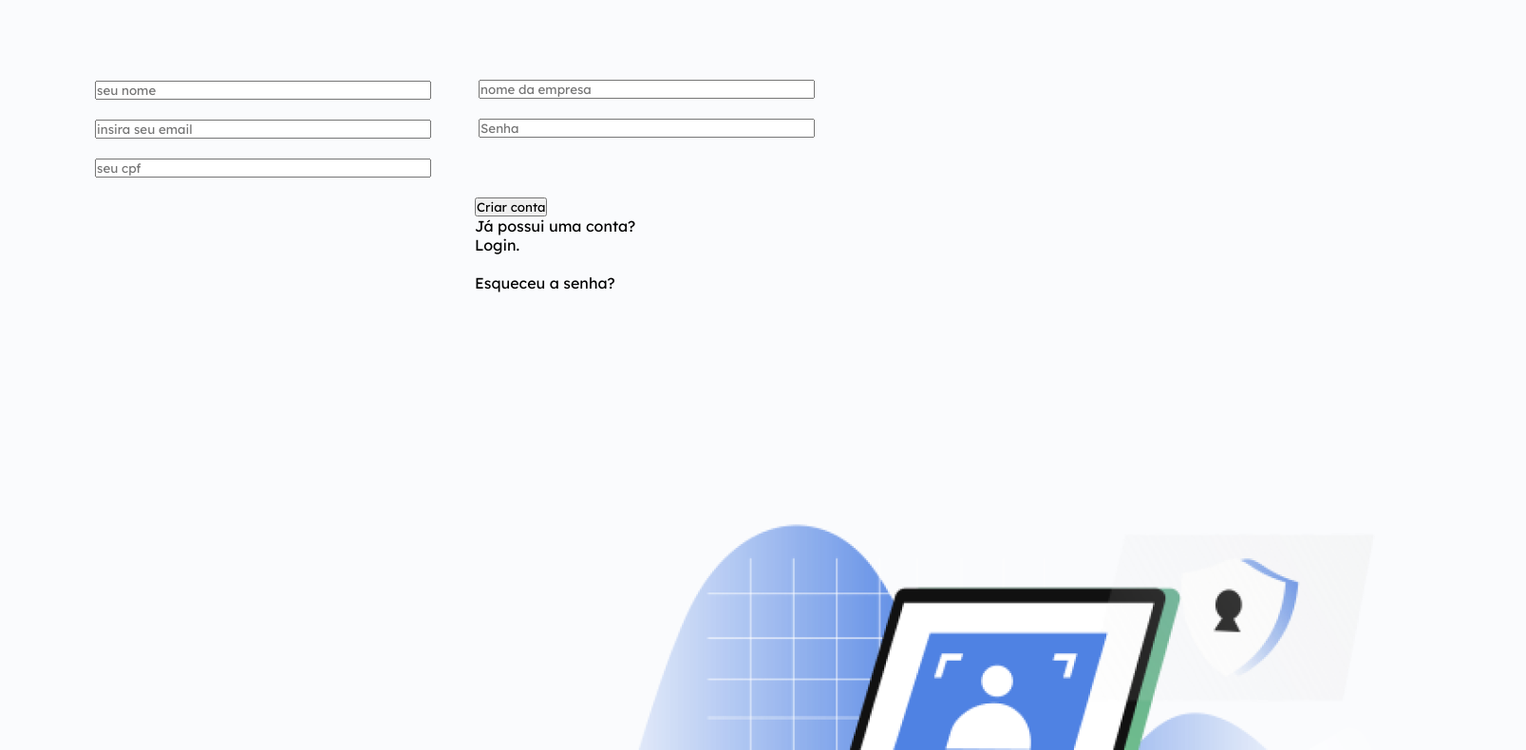
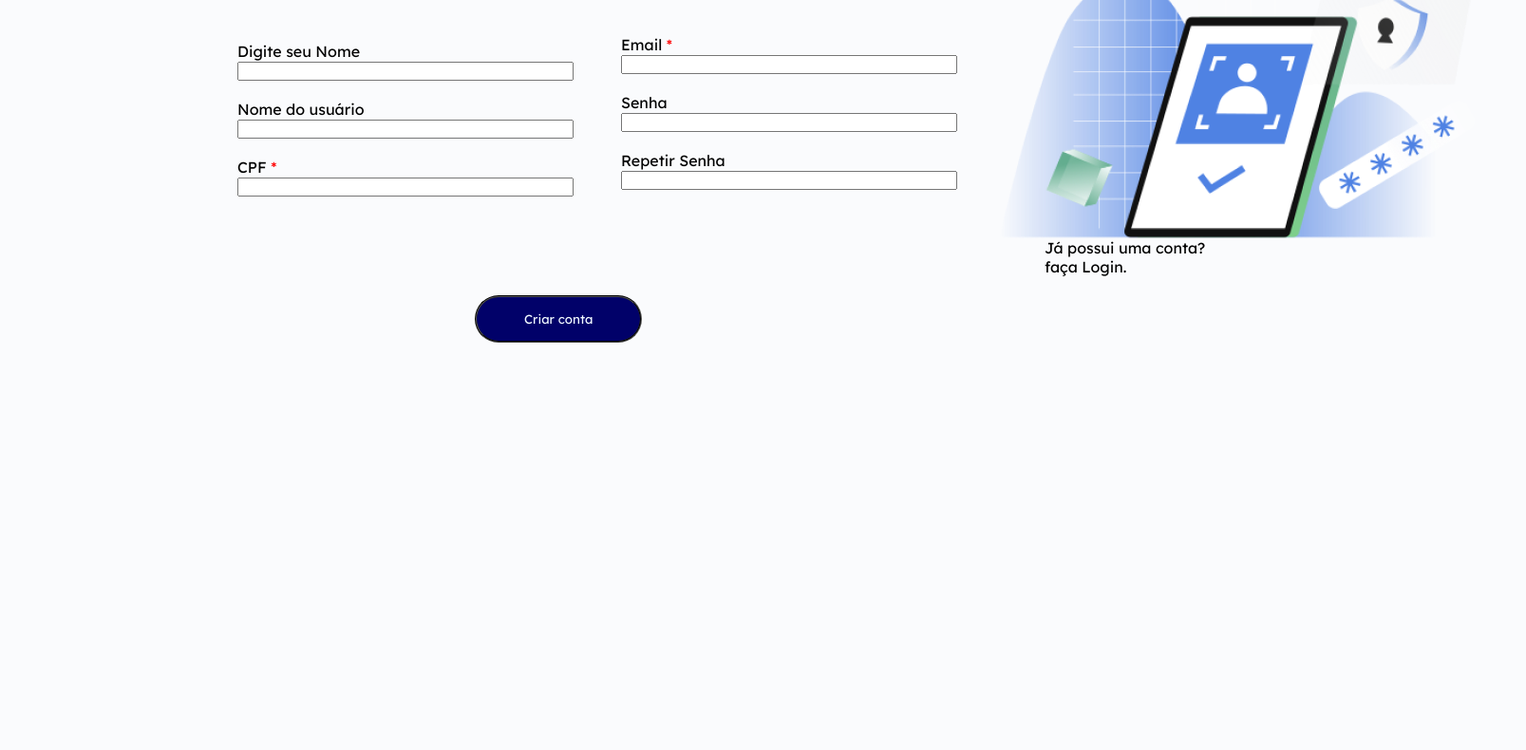
Before and after one commit to thalitabreda/BeCold, a plain HTML site: page siteBecold/cadastro.html in a window 1280 px wide. Shown: the part 292-1082 px from the top of the page at 95% size, 1607 px wide, since content can reach past the window. After the commit the page ends 800 px from the top, so only its background shows below. Drawn offline with Linux system fonts and the light colour scheme; files that its build step writes are made by us from their sources.

Commit message:
att tela de cadastro

```diff
--- a/siteBecold/cadastro.html
+++ b/siteBecold/cadastro.html
@@ -6,8 +6,8 @@
     <meta name="viewport" content="width=device-width, initial-scale=1.0">
     <title>Tela de Cadastro</title>
 
-    <link rel="stylesheet" href="/css/estilo.css">
-        <link rel="stylesheet" href="cadastro.css">
+    <link rel="stylesheet" href="css/cadastro.css">
+        <link rel="stylesheet" href="css/estilo.css">
     <style>
         @import url('https://fonts.googleapis.com/css2?family=Lexend&family=Merriweather:ital,wght@0,900;1,900&display=swap');
       </style>
@@ -31,36 +31,38 @@
 
             </div>
 
-        </div>
+
       </header>
 
     <div >
 
-        <div style="margin-top: 120px; margin-left: 100px;"  >
-        <h1>comece já a monitorar seus servidores, o <br> futuro te aguarda</h1>
+        <div class="titulo" >
+        <h1 >comece já a monitorar seus servidores. <br>
+             o  futuro te aguarda!!</h1>
     </div>
 
-    <div style="align-items: center;
-    display: flex;
-    display: inline-flex;">
+    <div class="conteiner" >
 
 
 
-        <div style="padding-top: 100px ; width: fit-content; padding-left: 100px;  ">
+    <div class="inputs_left">
+
+            Digite seu Nome
         <div >
-            <input style="width: 350px;" type="text" id="input_nome" placeholder="seu nome">
+            <input style="width: 350px;" type="text" id="input_nome" >
         </div>
+        <div id="div_nome" style="color: red;"></div> <br>
+        Nome do usuário
+        <div>
 
-        <div id="div_nome" style="color: red;"></div> <br>
+            <input style="width: 350px;" type="text" id="input_usuario" >
 
-        <div>
-            <input style="width: 350px;" type="email" id="input_email" placeholder="insira seu email">
-        </div>
+            <div id="div_usuario" style="color: red;"></div>
+        </div>  <br>
 
-        <div id="div_email" style="color: red;"></div> <br>
-
+        CPF <span style="color: red;">*</span>
         <div >
-            <input style="width: 350px;"  type="number" id="input_CPF" max="11" placeholder="seu cpf">
+            <input style="width: 350px;"  type="number" id="input_CPF" max="11"  >
                     </div>
                     <div id="div_cpf" style="color: red;"></div> <br>
 
@@ -68,43 +70,52 @@
 
 
 
-    <div style="padding-top: 37px; padding-left: 50px;  width: fit-content; align-items: center;" >
+                <div class="inputs_right" >
 
+                    Email <span style="color: red;">*</span>
                     <div>
-            <input style="width: 350px;" type="text" id="input_empresa" placeholder="nome da empresa">
-        </div> <br>
-
+                        <input style="width: 350px;" type="email" id="input_email" >
+                    </div>
+                    <div id="div_email" style="color: red;"></div> <br>
+                  Senha
         <div>
-            <input style="width: 350px;" type="password" id="input_senha" placeholder="Senha">
+            <input style="width: 350px;" type="password" id="input_senha" >
         </div>
 
-        <div id="div_senha" style="color: red;"></div>
+        <div id="div_senha" style="color: red;"></div> <br>
+            Repetir Senha
+        <div>
+            <input style="width: 350px;" type="password" id="input_confirma" >
+        </div>
+
+        <div id="div_confirmasenha" style="color: red;"></div>
+
+
+    </div>
+     <img src="img/cadastro.png" alt="cadastre-se">
+    </div>
+
+
+    <span style="display: flex; align-items: center; padding-top: 100px; padding-left: 1100px; ">
+
+        <ul>
+            <li><a href="login.html" >Já possui uma conta? faça Login.</a></li> <br>
+        </ul>
+
+    </span>
+</div>
+
+
+<div style="margin-left:  500px; width: fit-content; ">
+<button  style="padding: 15px 50px 15px 50px; border-style:groove; border-color: black ; background-color: #010169; color: aliceblue; border-radius: 50px; " onclick="cadastrar()">Criar conta</button>
+<div id="div_wellcome" style="color: greenyellow; margin-left: 500px;">
+</div>
 
 </div>
 
 
-    </div>
-            <div style="padding-left: 500px; ">
-
-        <button onclick="cadastrar()">Criar conta</button>
-
-
-            <div id="div_wellcome" style="color: greenyellow;"></div>
-
-        <div>
-
-            <ul>
-            <li><a href="login.html" >Já possui uma conta? <br> Login.</a></li> <br>
-            <li><a href="#">Esqueceu a senha?</a></li> <br>
-           </ul>
-
 
 </div>
-            <img src="img/imagemcadastro.png" alt="">
-        </div>
-    </div>
-
-
 
 
 </body>
@@ -113,14 +124,17 @@
 <script>
     function cadastrar() {
 
-
-
+        div_cpf.innerHTML= ""
+        div_email.innerHTML=""
+        div_nome.innerHTML=""
+        div_senha.innerHTML=""
         var nome = input_nome.value
         var email = input_email.value
         var cpf = input_CPF.value
-        var empresa = input_empresa.value
+        var usuario = input_usuario.value
         var senha = input_senha.value
-        var nome_especial =
+        var confirma = input_confirma.value
+        var nome_invalido =
         nome.indexOf('1') >= 0 ||
          nome.indexOf('2') >= 0 ||
          nome.indexOf('3') >= 0 ||
@@ -155,7 +169,6 @@
          nome.indexOf(':') >= 0 ||
          nome.indexOf(';') >= 0 ||
          nome.indexOf('|') >= 0 ||
-            nome.indexOf('º') >= 0 ||
          nome.indexOf('°') >= 0;
 
         var emailValido = email.endsWith('@gmail.com') ||
@@ -163,39 +176,61 @@
             email.endsWith('@outlook.com') ||
             email.endsWith('@sptech.school')
 
-        if (nome_especial) {
-            div_wellcome.innerHTML= ""
-            div_nome.innerHTML = 'O Nome deve conter apenas letras <br>'
-        } else  {div_nome.innerHTML= ""
-        div_wellcome.innerHTML = 'Cadastro bem sucedido '}
+        var cpfinvalido =  cpf.indexOf(0) == 0;
 
-        if (emailValido){
-            div_wellcome.innerHTML = 'Cadastro bem sucedido '
-            div_email.innerHTML = ""
-        }else { div_email.innerHTML = 'Digite um endereço de email valido '
-        div_wellcome.innerHTML= "" }
+
+        if ( nome_invalido || nome == "" ) {
+            div_nome.innerHTML = 'digite apenas letras <br>'
+            div_wellcome.innerHTML=""
+
+        } else {div_nome.innerHTML= ""
+        div_wellcome.innerHTML= `cadastrado com êxito`}
+
+         if (usuario == ""){
+            div_usuario.innerHTML= "digite um nome de usuário"
+            div_wellcome.innerHTML=""
+
+        }else {div_usuario.innerHTML=""
+        div_wellcome.innerHTML= `cadastrado com êxito`}
+
+        if (cpf.length !==11) {
+
+                div_cpf.innerHTML = 'cpf invalido'
+                div_wellcome.innerHTML=""
+
+
+            }else {div_cpf.innerHTML=""
+            div_wellcome.innerHTML= `cadastrado com êxito`}
+
+
+        if (emailValido == false){
+            div_email.innerHTML = " endereço de email invalido"
+            div_wellcome.innerHTML=""
+
+        } else {div_email.innerHTML=""
+        div_wellcome.innerHTML= `cadastrado com êxito`}
 
 
 
 
-        if (cpf.length !==11) {
-
-            div_wellcome.innerHTML= ""
-            div_cpf.innerHTML = 'Digite um CPF valido'
 
 
-        }else{ div_cpf.innerHTML = ""
-        div_wellcome.innerHTML = 'Cadastro bem sucedido '
+        if (senha.length < 8 || senha == "") {
+
+            div_senha.innerHTML = 'mínimo permitido: 8 digitos'
+            div_wellcome.innerHTML=""
+
+        } else {div_senha.innerHTML=""
+        div_wellcome.innerHTML= `cadastrado com êxito`}
+
+         if (confirma == "" ||  confirma!= senha){
+            div_confirmasenha.innerHTML= "incorreto, tente novamente"
+            div_wellcome.innerHTML=""
+
+        } else {div_confirmasenha.innerHTML=""
+
+    div_wellcome.innerHTML= `cadastrado com êxito`
+
         }
-
-
-        if (senha.length < 8) {
-
-            div_wellcome.innerHTML= ""
-
-            div_senha.innerHTML = 'A senha deve conter pelo menos oito digitos'
-        } else{
-            div_senha.innerHTML= ""
-            div_wellcome.innerHTML = 'Cadastro bem sucedido '}
         }
     </script>
--- a/siteBecold/css/cadastro.css
+++ b/siteBecold/css/cadastro.css
@@ -1,10 +1,17 @@
-.h1{ margin-left: 36; display: flex;
+.titulo{
+  margin-top: 80px; margin-left: 250px; padding-bottom: 100px;
+}
 
-  }
-  .imagemcadastro{
-    background-image: src= "imagemcadastro.png";
-    display: inline-flex;
-    align-items: center;
-    width: 1px;
-    height: 1px;
-  }
+.conteiner{
+  align-items: center;
+    display: block;
+    display: inline-flex; height: 100px; padding-left: 200px
+}
+
+.conteiner .inputs_left{
+  padding-left: 50px;  width: fit-content; align-items: center; padding-top: 70px;
+}
+
+.conteiner .inputs_right{
+  padding-left: 50px; padding-top: 35px;  width: fit-content; align-items: center;
+}
--- a/siteBecold/css/estilo.css
+++ b/siteBecold/css/estilo.css
@@ -10,7 +10,7 @@ body{
   max-width: 1366px;
   height: 76px;
   display:grid;
-  grid-template-columns: 3fr 1fr 1fr;
+  grid-template-columns: 3fr 1fr ;
   align-items: center;
 }
 .logo p{
@@ -29,6 +29,7 @@ body{
 .home-contato a{
   color: #fafbfd;
   padding-right: 50px;
+
 }
 
 .login-botao li:last-child{
```
Also changed, not shown: siteBecold/img/cadastro.png (added), siteBecold/img/imagemcadastro.png (deleted). Lines whose indentation alone changed are shown as unchanged.
